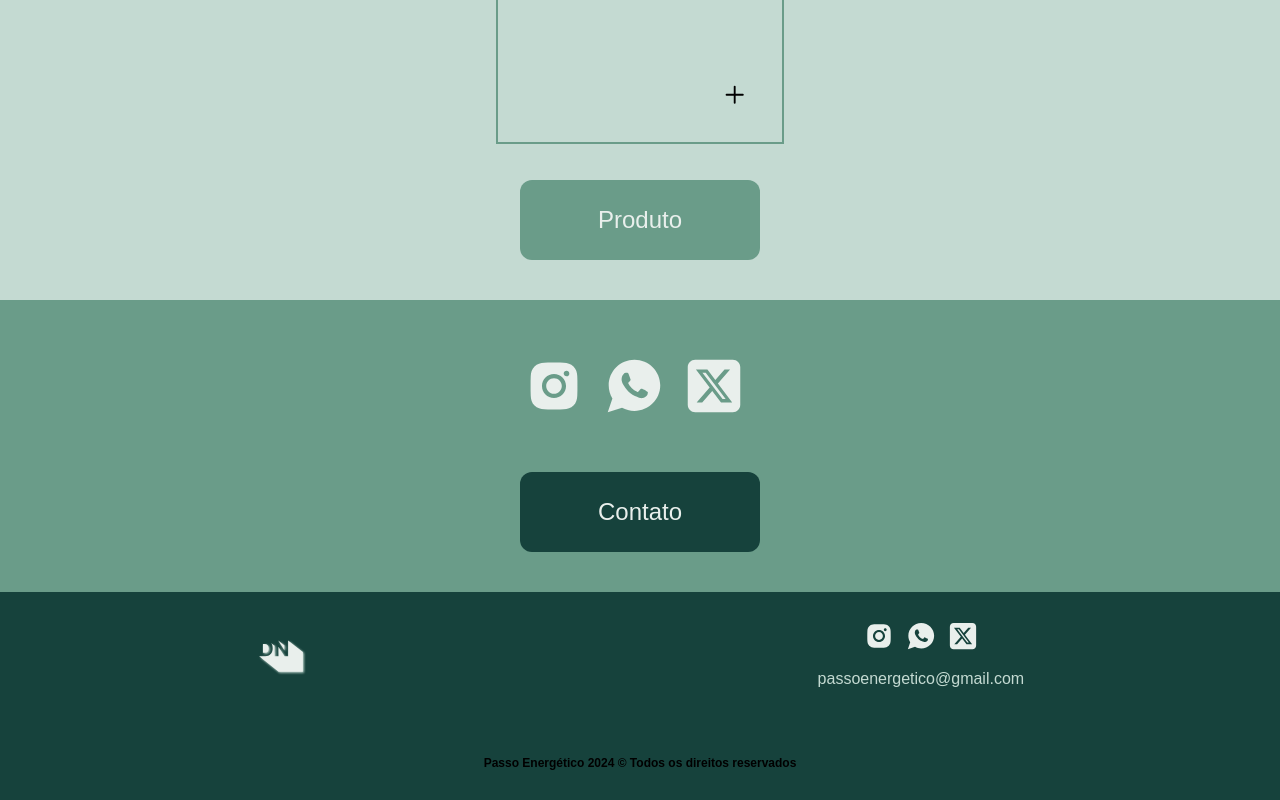
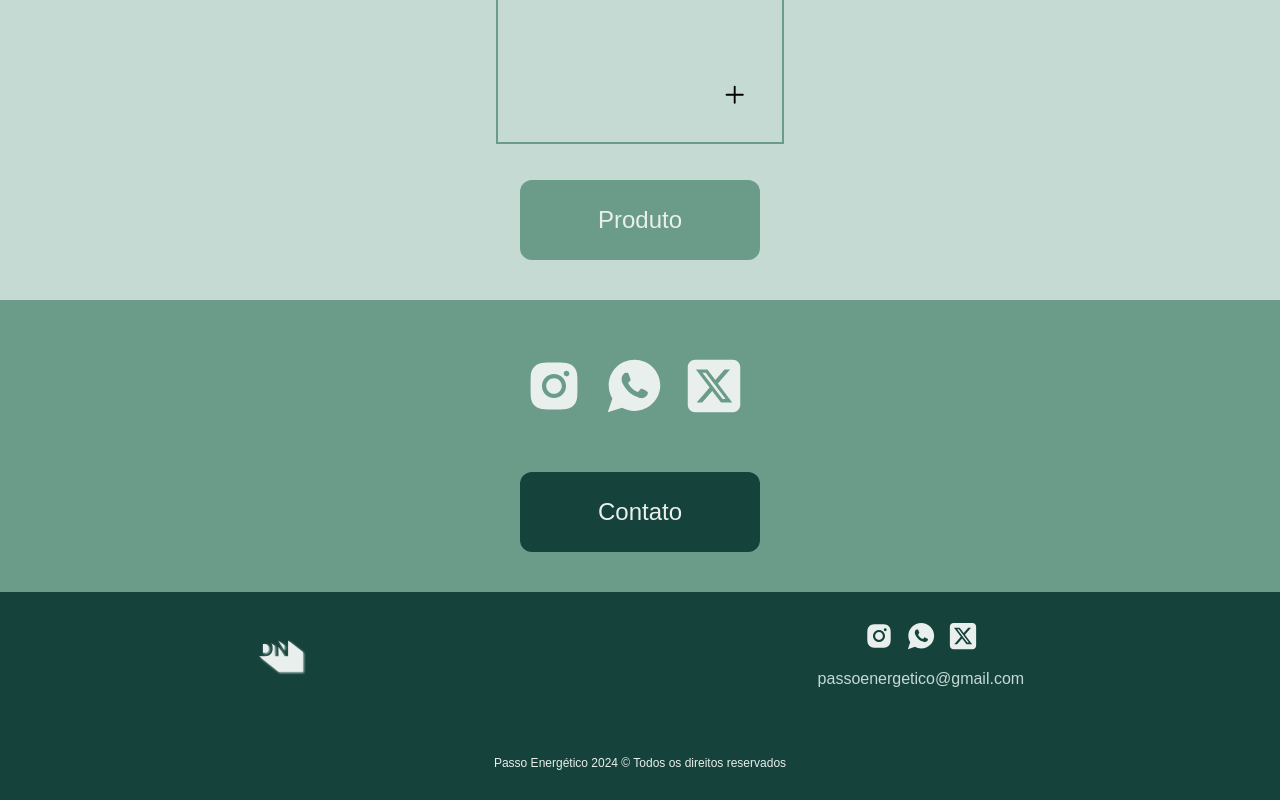
Before and after one commit to pedrohmartinsa/GS, a React (Vite) app in the folder gs/: page / in a window 1280 px wide. Shown: the part 1749-2549 px from the top of the page. Built offline with nearby package versions, Linux system fonts and the light colour scheme.

Commit message:
Keep rights centered, with padding and no wrap

```diff
--- a/gs/src/components/Footer.jsx
+++ b/gs/src/components/Footer.jsx
@@ -19,7 +19,7 @@ export default function Footer() {
                         <p>passoenergetico@gmail.com</p>
                     </div>
                 </div>
-                <h3 className="font-bold text-xs md:self-center"> Passo Energético 2024 © Todos os direitos reservados </h3>
+                <h3 className="text-quaternary text-xs self-center px-2 text-nowrap"> Passo Energético 2024 © Todos os direitos reservados </h3>
             </div>
         </>
     )
```
